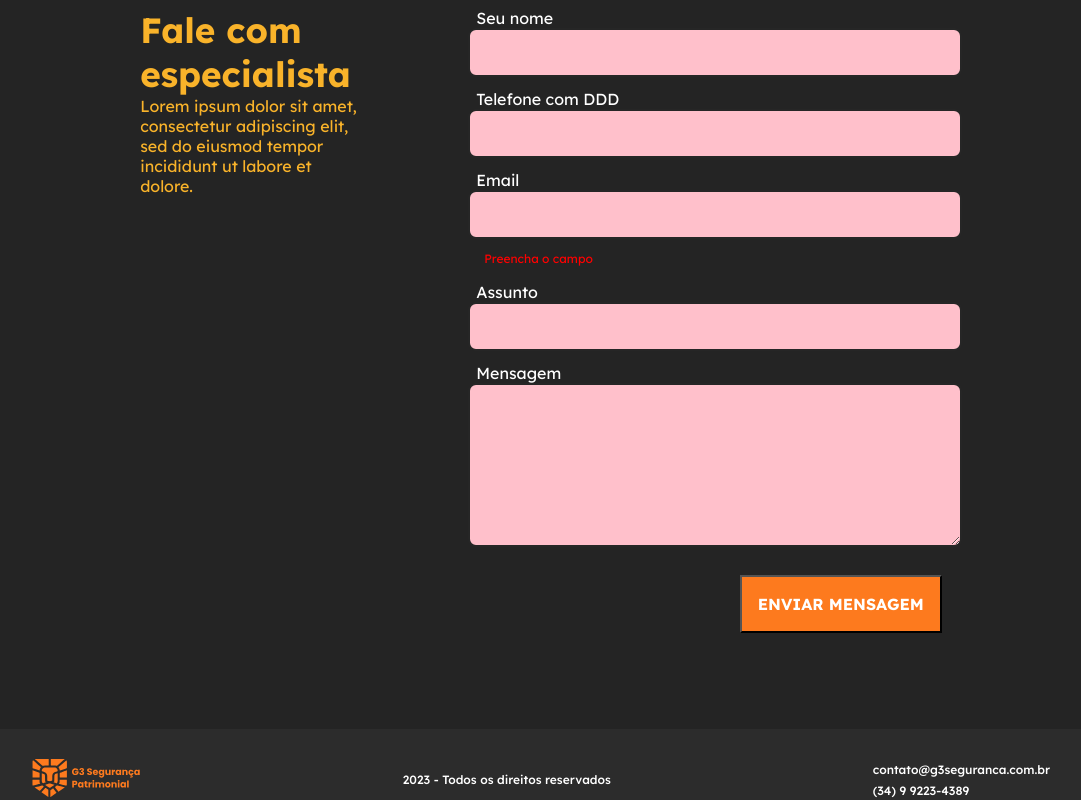
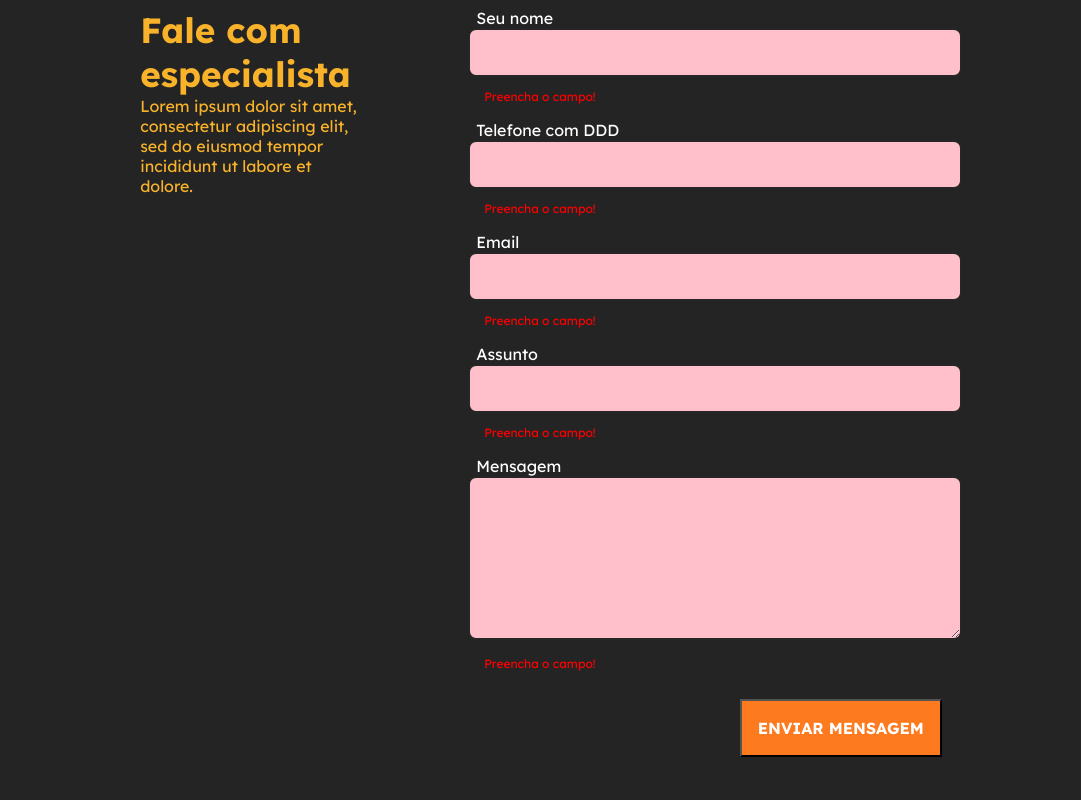
Before and after one commit to erikadiniz85/G3_Seguranca, a React (Vite) app in the folder G3-Seg-page/: page / in a window 1280 px wide. Both pictures are taken after a click on the button "ENVIAR MENSAGEM". Shown: the part 6847-7647 px from the top of the page, without its empty margins (99-1180 px from the left). Built offline with nearby package versions, Linux system fonts and the light colour scheme.

Commit message:
alteração errors

```diff
--- a/G3-Seg-page/src/components/formulario-contato/index.tsx
+++ b/G3-Seg-page/src/components/formulario-contato/index.tsx
@@ -1,16 +1,11 @@
 import { FormularioStyles } from "./styled.js";
 import { useForm } from "react-hook-form";
-// import validator from "validator";
 import emailjs from "@emailjs/browser";
 import { useState } from "react";
 import { useEffect } from "react";
 import Swal from "sweetalert2";
-import { ErrorMessage } from "@hookform/error-message";
+// import { ErrorMessage } from "@hookform/error-message";
 import { validate } from "validate.js";
-
-interface FormInputs {
-  multipleErrorInput: string;
-}
 
 function Formulario() {
   useEffect(() => {
@@ -21,11 +16,7 @@ function Formulario() {
     register,
     handleSubmit,
     formState: { errors },
-  } = useForm<FormInputs>({
-    criteriaMode: "all",
-  });
-
-  const onSubmit = (data: FormInputs) => console.log(data);
+  } = useForm();
 
   const [name, setName] = useState("");
   const [telefone, setTelefone] = useState("");
@@ -35,13 +26,15 @@ function Formulario() {
 
   function sendEmail(e) {
     // e.preDefault();
+    const required = false;
 
     if (
       name === "" ||
       telefone === "" ||
       email === "" ||
       assunto === "" ||
-      mensagem === ""
+      mensagem === "" ||
+      required
     ) {
       Swal.fire({
         title: "Error!",
@@ -92,89 +85,140 @@ function Formulario() {
     <>
       <FormularioStyles>
         <div className="container">
-          <form className="form" onSubmit={handleSubmit(onSubmit)}>
+          <form className="form" onSubmit={handleSubmit(sendEmail)}>
+            <div className="form-input">
               <label className="label_form_contato">Seu nome</label>
-            <input
+              {/* <input
                 className="input"
                 type="text"
                 onChange={(e) => setName(e.target.value)}
                 value={name}
                 placeholder=" "
                 required
+              /> */}
+
+                <input
+                className="input"
+                type="text"
+                placeholder=" "
+                required
+                {...register("name", {
+                  required: true,
+                  minLength: 3,
+                  maxLength: 20,
+                })}
               />
+              {errors?.name?.type === "required" && (
+                <p className="error-message">Preencha o campo!</p>
+              )}
+            </div>
 
+            <div className="form-input">
               <label className="label_form_contato">Telefone com DDD</label>
+              {/* <input
+                className="input"
+                type="tel"
+                pattern="^(?:\()[0-9]{2}(?:\))\s?[0-9]{4,5}(?:-)[0-9]{4}$"
+                onChange={(e) => setTelefone(e.target.value)}
+                value={telefone}
+                placeholder=" "
+                required
+              /> */}
+
               <input
                 className="input"
                 type="tel"
-              // pattern="/[0-9]{3}-[0-9]{5}-[0-9]{4}/"
-              // onChange={(e) => setTelefone(e.target.value)}
-              // value={telefone}
+                required
+                {...register("telefone", {
+                  required: true,
+                  pattern: {
+                    value: /^(?:\()[0-9]{2}(?:\))\s?[0-9]{4,5}(?:-)[0-9]{4}$/,
+                    message: "Telefone inválido",
+                  },
+                })}
+              />
+              {errors?.telefone?.type === "required" && (
+                <p className="error-message">Preencha o campo!</p>
+              )}
+            </div>
+
+            <div className="form-input">
+              <label className="label_form_contato">Email</label>
+              {/* <input
+                className="input"
+                type="email"
+                onChange={(e) => setEmail(e.target.value)}
+                value={email}
                 placeholder=" "
                 required
-              // {...register("multipleErrorInput", {
-              //   required: "Preencha o campo",
-              //   pattern: {
-              //     value: /[0-9]{3}-[0-9]{5}-[0-9]{4}/,
-              //     message: "Telefone inválido",
-              //   },
-              // })}
-            />
-
-            <label className="label_form_contato">Email</label>
+                pattern="/^[A-Z0-9._%+-]+@[A-Z0-9.-]+\.[A-Z]{2,}$/i"
+              /> */}
 
               <input
                 className="input"
                 type="email"
-              // onChange={(e) => setEmail(e.target.value)}
-              // value={email}
-              placeholder=" "
                 required
-              {...register("multipleErrorInput", {
-                required: "Preencha o campo",
+                {...register("email", {
+                  required: true,
                   pattern: {
                     value: /^[A-Z0-9._%+-]+@[A-Z0-9.-]+\.[A-Z]{2,}$/i,
                     message: "Email inválido",
                   },
                 })}
               />
+              {errors?.email?.type === "required" && (
+                <p className="error-message">Preencha o campo!</p>
+              )}
+            </div>
 
-            <ErrorMessage
-              errors={errors}
-              name="multipleErrorInput"
-              render={({ messages }) =>
-                messages &&
-                Object.entries(messages).map(([type, message]) => (
-                  <p className="error-message" key={type}>
-                    {message}
-                  </p>
-                ))
-              }
-            />
-
-            {/* <p>{errors.email && errors.email.message}</p> */}
-            {/* {errors?.email?.type === "validate" && (
-              <p className="error-message">{emailError}</p>
-            )} */}
-
+            <div className="form-input">
               <label className="label_form_contato">Assunto</label>
-            <input
+              {/* <input
                 className="input"
                 type="text"
                 onChange={(e) => setAssunto(e.target.value)}
                 value={assunto}
                 placeholder=" "
                 required
+              /> */}
+              <input
+                className="input"
+                type="text"
+                required
+                {...register("assunto", {
+                  required: true,
+
+                })}
               />
+              {errors?.assunto?.type === "required" && (
+                <p className="error-message">Preencha o campo!</p>
+              )}
+            </div>
 
+
+            <div className="form-input">
               <label className="label_txt">Mensagem</label>
-            <textarea
+              {/* <textarea
                 className="textarea"
                 onChange={(e) => setMensagem(e.target.value)}
                 value={mensagem}
                 placeholder=" "
                 required
+              /> */}
+
+                <textarea
+                className="textarea"
+                required
+                {...register("mensagem", {
+                  required: true,
+                  minLength: 5,
+                  maxLength: 300,
+                })}
               />
+              {errors?.mensagem?.type === "required" && (
+                <p className="error-message">Preencha o campo!</p>
+              )}
+            </div>
           </form>
 
           <button
--- a/G3-Seg-page/src/components/formulario-contato/styled.js
+++ b/G3-Seg-page/src/components/formulario-contato/styled.js
@@ -108,11 +108,11 @@ export const FormularioStyles = styled.div`
     line-height: 1.875rem;
   }
 
-  .input:invalid {
+  input:invalid {
     background-color: pink;
   }
 
-  .input:valid {
+  input:valid {
     background-color: aqua;
   }
 
@@ -124,12 +124,11 @@ export const FormularioStyles = styled.div`
     background-color: aqua;
   }
 
-
-
   .error-message {
     color: red;
     font-size: 12px;
     margin-bottom: 1rem;
     margin-left: 1rem;
+    display: flex;
   }
 `;
```
Lines whose indentation alone changed are shown as unchanged.
